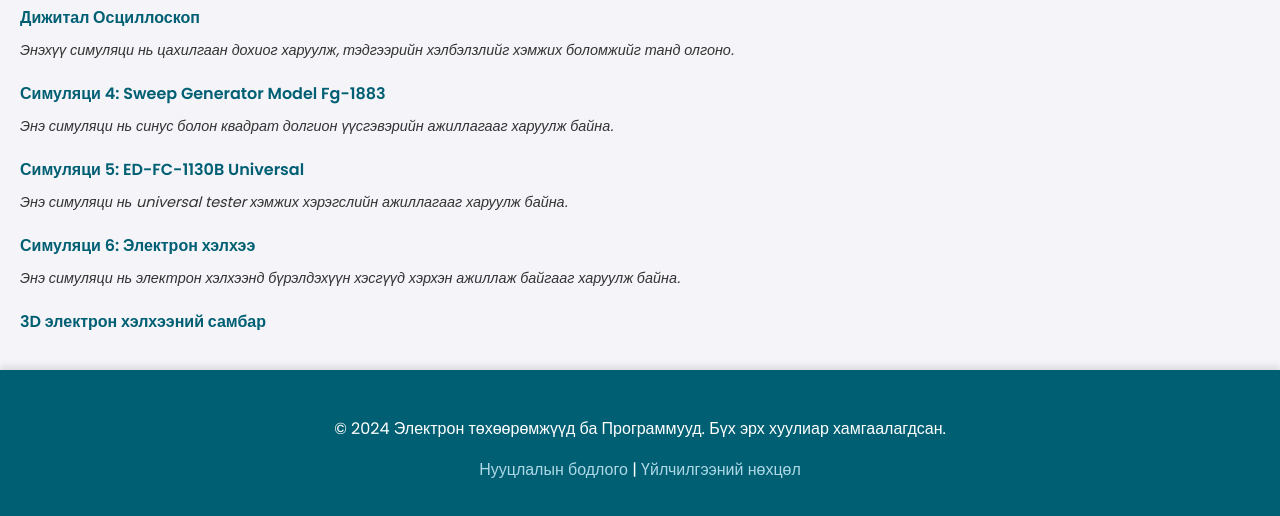
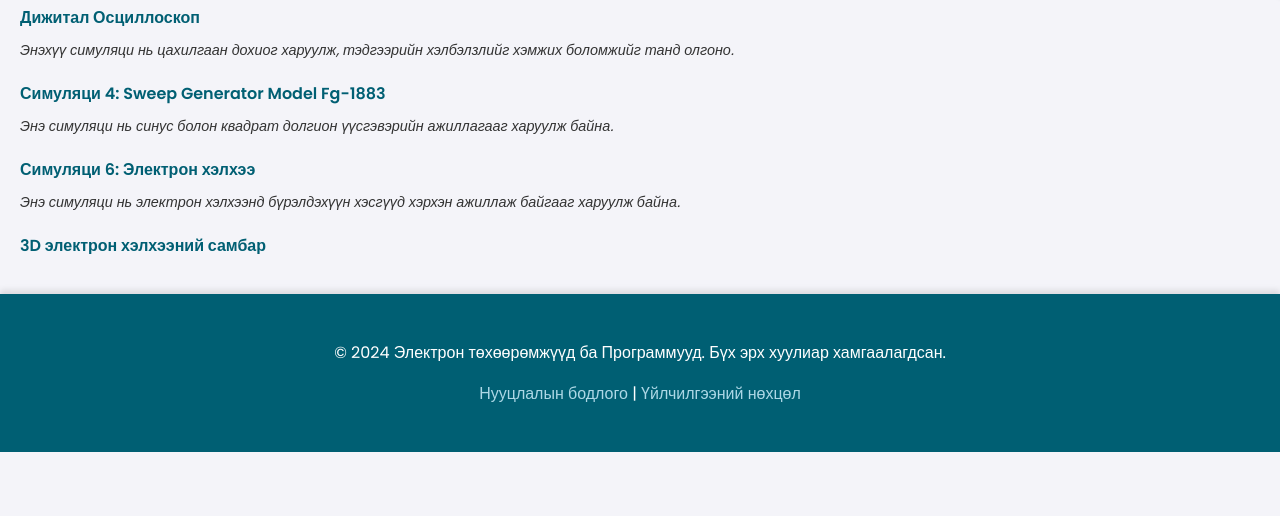
Before and after one commit to EruulMendiinMedeelelZui201/Emmzsciencelab2, a plain HTML site: page electronics.html in a window 1280 px wide. Shown: the part 803-1319 px from the top of the page. After the commit the page ends 1255 px from the top, so only its background shows below. Drawn offline with Linux system fonts and the light colour scheme.

Commit message:
Update electronics.html

```diff
--- a/electronics.html
+++ b/electronics.html
@@ -212,9 +212,6 @@
         <li><a href="https://EruulMendiinMedeelelZui201.github.io/sweep-generator/" target="_blank" rel="noopener noreferrer">Симуляци 4: Sweep Generator Model Fg-1883</a></li>
         <p>Энэ симуляци нь синус болон квадрат долгион үүсгэвэрийн ажиллагааг харуулж байна.</p>
 
-        <li><a href="https://EruulMendiinMedeelelZui201.github.io/ED-FC-1130B-universal/" target="_blank" rel="noopener noreferrer">Симуляци 5: ED-FC-1130B Universal</a></li>
-        <p>Энэ симуляци нь universal tester хэмжих хэрэгслийн ажиллагааг харуулж байна.</p>
-
         <li><a href="https://EruulMendiinMedeelelZui201.github.io/electronic-circuit-board/" target="_blank" rel="noopener noreferrer">Симуляци 6: Электрон хэлхээ</a></li>
         <p>Энэ симуляци нь электрон хэлхээнд бүрэлдэхүүн хэсгүүд хэрхэн ажиллаж байгааг харуулж байна.</p>
 
```
